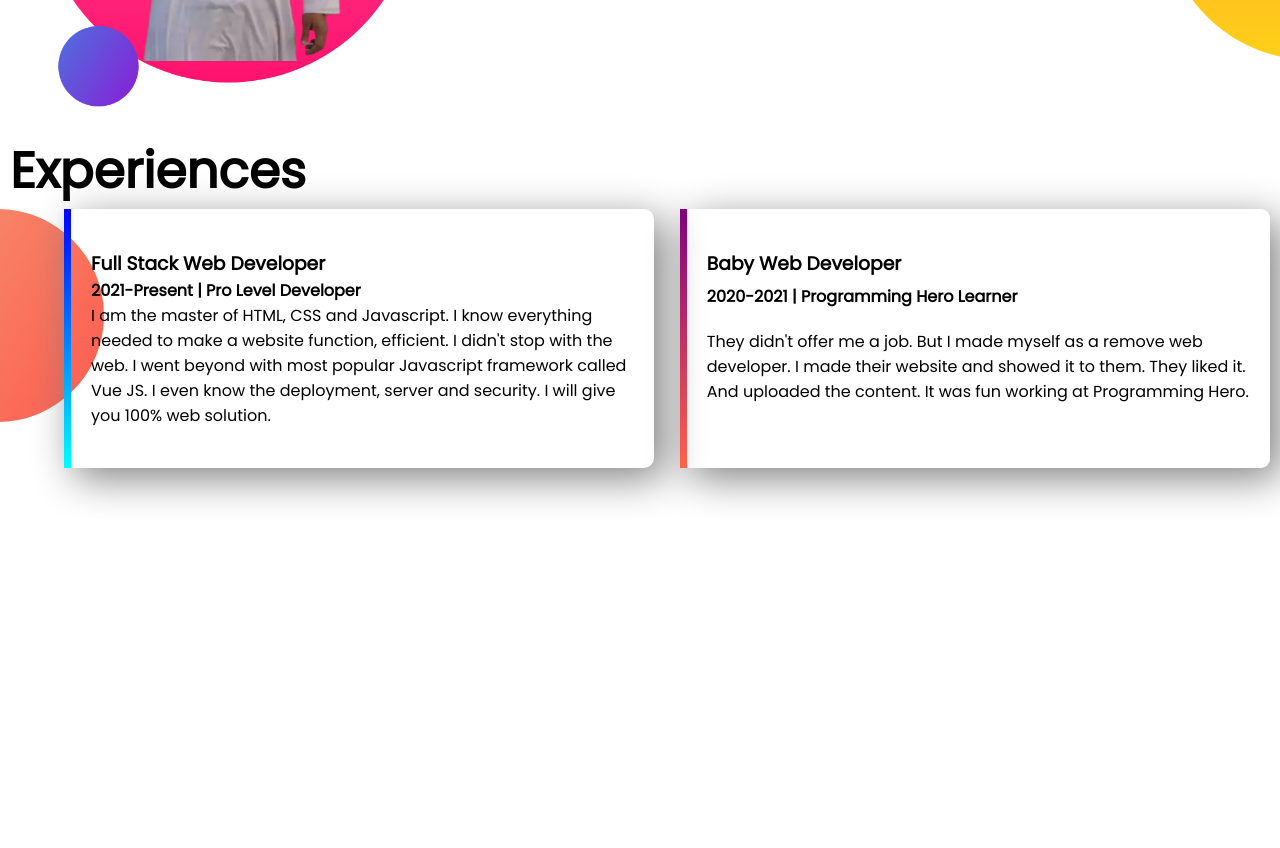
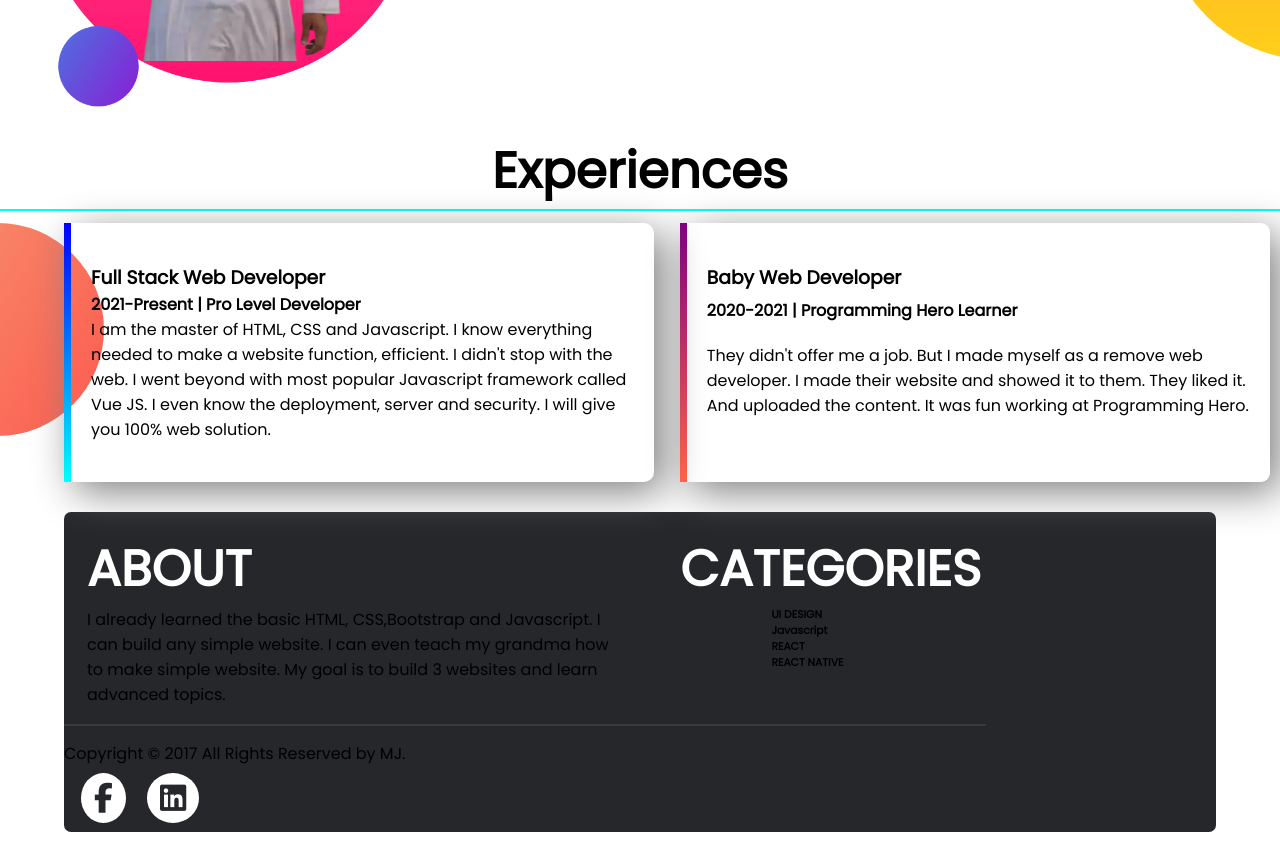
Before and after one commit to MuhammadJunaid01/MJ_JUNAID_PORTFOLIO, a plain HTML site: page index.html in a window 1280 px wide. Shown: the part 720-1568 px from the top of the page. Before the commit the page ends 1238 px from the top, so only its background shows below. Drawn offline with Linux system fonts and the light colour scheme.

Commit message:
junaid portfolio

```diff
--- a/index.html
+++ b/index.html
@@ -10,6 +10,8 @@
     <link rel="preconnect" href="https://fonts.googleapis.com">
     <link rel="preconnect" href="https://fonts.gstatic.com" crossorigin>
     <link href="https://fonts.googleapis.com/css2?family=Poppins&display=swap" rel="stylesheet">
+
+    <link rel="icon" href="images/my-bg3.png" type="image/gif" sizes="16x16">
 
 
 
@@ -24,9 +26,10 @@
             <li><a href="#">about us</a></li>
             <li><a href="#">services</a></li>
             <li><a href="#">contuct</a></li>
-            <a href="#"><i class="fab fa-facebook"></i>
+            <a target="_blank" href="https://www.facebook.com/profile.php?id=100009224856897">
+                <i class="fab fa-facebook"></i>
             </a>
-            <a href="#"><i class="fab fa-linkedin-in"></i>
+            <a target="" href="https://www.linkedin.com/in/mj-juanaid-7358b5216/"><i class="fab fa-linkedin-in"></i>
             </a>
         </ul>
     </nav>
@@ -113,7 +116,54 @@
 
         </div>
     </section>
-    <br><br>
+
+    <section class="footers">
+
+        <div class="footer">
+            <div class="footer-text1">
+                <h1>ABOUT</h1>
+
+                <p>I already learned the basic HTML, CSS,Bootstrap and Javascript. I can build any simple website. I can
+                    even
+                    teach my grandma how to make simple website. My goal is to build 3 websites and learn advanced
+                    topics.
+
+                </p>
+
+            </div>
+
+            <div class="footer-text2">
+                <h1>CATEGORIES
+                </h1>
+                <h6>UI DESIGN</h6>
+                <h6>Javascript</h6>
+                <h6>REACT</h6>
+                <h6>REACT NATIVE</h6>
+            </div>
+
+        </div>
+
+        <div class="footer-icon">
+            <p> Copyright © 2017 All Rights Reserved by MJ.
+
+            </p>
+            <a target="_blank" href="https://www.facebook.com/profile.php?id=100009224856897"><i
+                    class="fab fa-facebook-f"></i></a>
+            <a target="_blank" href="https://www.linkedin.com/in/mj-juanaid-7358b5216/"><i
+                    class="fab fa-linkedin"></i></a>
+
+        </div>
+
+
+
+    </section>
+
+
+
+
+    </section>
+
+
 
 
 
--- a/style.css
+++ b/style.css
@@ -112,6 +112,7 @@ h3{
 /*start section b*/
 
 
+
 .section-b{
     display: flex;
     background-image: url(images/dream-bg.png);
@@ -153,7 +154,13 @@ h3{
 /*start end section*/
 
 .ends h1{
-    margin-left: 10px;;
+    text-align: center;
+    margin-bottom: 12px;
+    border-bottom: 2px dotted;
+    border-image: linear-gradient(blue, cyan);
+
+    border-image-slice: 1;
+
 }
 
 .endsA{
@@ -180,6 +187,7 @@ h3{
     border-radius: 10px;
     border-left: 7px solid;
     border-image: linear-gradient(blue, cyan);
+
     border-image-slice: 1;
 
 
@@ -201,3 +209,66 @@ h3{
     margin-top: 6px;
     margin-bottom: 20px;
 }
+/*ends col design*/
+
+/*start footer design*/
+
+.footers{
+    height: 320px;
+    width:90%;
+    background-color: #26272B;
+    margin-top: 30px;
+    margin-bottom: 16px;
+    margin-left: 5%;
+    border-radius: 7px;
+}
+.footer{
+    display: flex;
+
+
+
+}
+
+.footer-text1{
+    width: 50%;
+    margin-left: 2%;
+}
+
+.footer-text2{
+    width: 50%;
+    margin-left: 5%;
+}
+
+.footer-text1 h1{
+    color: white;
+
+}
+.footer-text2 h1{
+    color: white;
+}
+
+.footer-text2 h6{
+    margin-left: 17%;
+    font-weight: bold;
+}
+
+.footer-icon{
+    border-top: 2px solid rgb(61, 56, 56);
+    margin-top: 17px;
+    width: 80%;
+    margin-right: 10px;
+}
+
+.footer-icon p{
+    margin-top: 15px;
+}
+
+.footer-icon i{
+    background-color: white;
+    margin-left: 17px;
+    margin-top: 7px;
+    padding: 10px 13px;
+    font-size: 30px;
+    border-radius: 50%;
+    color: #26272B ;
+}
```
